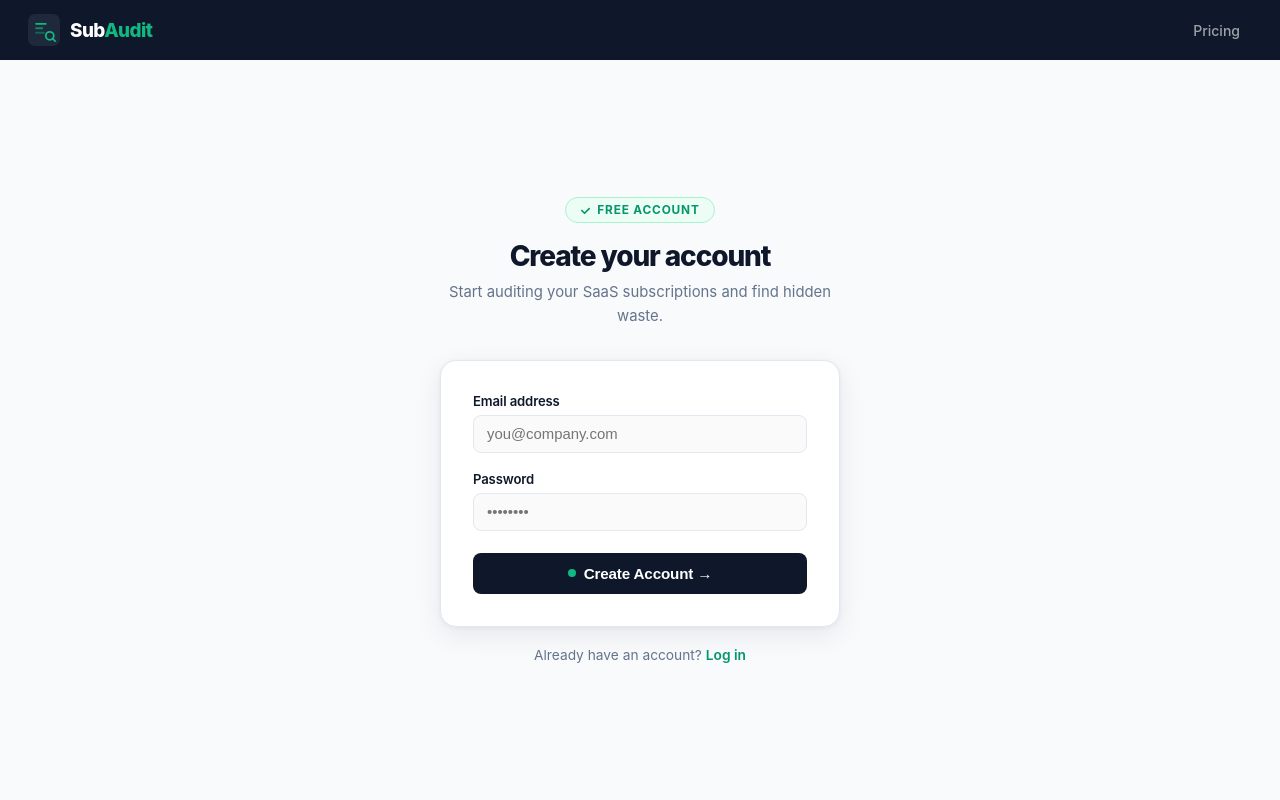
After one commit to loganmcp22-svg/saas-audit, a Flask app: page /signup in a window 1280 px wide. The commit adds this page. Run offline with Flask 3, Linux system fonts and the light colour scheme.

Commit message:
add user authentication

```diff
--- a/app.py
+++ b/app.py
@@ -1,7 +1,9 @@
 import os
 import requests
 from flask import Flask, render_template, request, session, redirect, url_for, jsonify
-from extensions import db
+from flask_login import login_user, logout_user, login_required, current_user
+from werkzeug.security import generate_password_hash, check_password_hash
+from extensions import db, login_manager
 
 app = Flask(__name__)
 app.secret_key = os.environ.get('SECRET_KEY', 'saas-audit-dev-key-change-in-prod')
@@ -14,6 +16,7 @@ app.config['SQLALCHEMY_DATABASE_URI'] = database_url or 'sqlite:///local.db'
 app.config['SQLALCHEMY_TRACK_MODIFICATIONS'] = False
 
 db.init_app(app)
+login_manager.init_app(app)
 
 import models  # noqa: E402 — registers models with SQLAlchemy metadata
 
@@ -21,7 +24,13 @@ with app.app_context():
     db.create_all()
 
 
+@login_manager.user_loader
+def load_user(user_id):
+    return models.User.query.get(int(user_id))
+
+
 @app.route('/', methods=['GET', 'POST'])
+@login_required
 def index():
     if request.method == 'POST':
         names = request.form.getlist('name')
@@ -50,6 +59,7 @@ def index():
 
 
 @app.route('/results')
+@login_required
 def results():
     subscriptions = session.get('subscriptions', [])
     if not subscriptions:
@@ -75,6 +85,51 @@ def results():
 @app.route('/pricing')
 def pricing():
     return render_template('pricing.html')
+
+
+@app.route('/signup', methods=['GET', 'POST'])
+def signup():
+    if current_user.is_authenticated:
+        return redirect(url_for('index'))
+    error = None
+    if request.method == 'POST':
+        email = request.form.get('email', '').strip().lower()
+        password = request.form.get('password', '')
+        if not email or not password:
+            error = 'Email and password are required.'
+        elif models.User.query.filter_by(email=email).first():
+            error = 'An account with that email already exists.'
+        else:
+            user = models.User(email=email, password_hash=generate_password_hash(password))
+            db.session.add(user)
+            db.session.commit()
+            login_user(user)
+            return redirect(url_for('index'))
+    return render_template('signup.html', error=error)
+
+
+@app.route('/login', methods=['GET', 'POST'])
+def login():
+    if current_user.is_authenticated:
+        return redirect(url_for('index'))
+    error = None
+    if request.method == 'POST':
+        email = request.form.get('email', '').strip().lower()
+        password = request.form.get('password', '')
+        user = models.User.query.filter_by(email=email).first()
+        if not user or not check_password_hash(user.password_hash, password):
+            error = 'Invalid email or password.'
+        else:
+            login_user(user)
+            return redirect(url_for('index'))
+    return render_template('login.html', error=error)
+
+
+@app.route('/logout')
+@login_required
+def logout():
+    logout_user()
+    return redirect(url_for('login'))
 
 
 @app.route('/api/waitlist', methods=['POST'])
--- a/extensions.py
+++ b/extensions.py
@@ -1,3 +1,6 @@
 from flask_sqlalchemy import SQLAlchemy
+from flask_login import LoginManager
 
 db = SQLAlchemy()
+login_manager = LoginManager()
+login_manager.login_view = 'login'
--- a/models.py
+++ b/models.py
@@ -1,8 +1,9 @@
 from datetime import datetime, timezone
+from flask_login import UserMixin
 from extensions import db
 
 
-class User(db.Model):
+class User(UserMixin, db.Model):
     __tablename__ = 'users'
 
     id = db.Column(db.Integer, primary_key=True)
--- a/requirements.txt
+++ b/requirements.txt
@@ -2,6 +2,7 @@ blinker==1.9.0
 click==8.4.1
 colorama==0.4.6
 Flask==3.1.3
+Flask-Login==0.6.3
 Flask-SQLAlchemy==3.1.1
 gunicorn==26.0.0
 itsdangerous==2.2.0
--- /dev/null
+++ b/templates/signup.html
@@ -0,0 +1,317 @@
+<!DOCTYPE html>
+<html lang="en">
+<head>
+  <meta charset="UTF-8">
+  <meta name="viewport" content="width=device-width, initial-scale=1.0">
+  <title>Sign Up — SubAudit</title>
+  <style>
+    *, *::before, *::after { box-sizing: border-box; margin: 0; padding: 0; }
+
+    :root {
+      --navy:        #0f172a;
+      --navy-2:      #1e293b;
+      --green:       #10b981;
+      --green-dark:  #059669;
+      --green-light: #ecfdf5;
+      --green-ring:  rgba(16, 185, 129, 0.15);
+      --green-border:#a7f3d0;
+      --page-bg:     #f8fafc;
+      --card-bg:     #ffffff;
+      --border:      #e2e8f0;
+      --text:        #0f172a;
+      --muted:       #64748b;
+      --subtle:      #94a3b8;
+      --error-bg:    #fff1f2;
+      --error-text:  #be123c;
+      --error-border:#fecdd3;
+    }
+
+    body {
+      font-family: -apple-system, BlinkMacSystemFont, 'Segoe UI', Roboto, sans-serif;
+      background: var(--page-bg);
+      color: var(--text);
+      min-height: 100vh;
+    }
+
+    /* ── Navbar ── */
+    .navbar {
+      background: var(--navy);
+      padding: 0 28px;
+      height: 60px;
+      display: flex;
+      align-items: center;
+      justify-content: space-between;
+      box-shadow: 0 1px 0 rgba(255,255,255,0.05);
+    }
+
+    .brand {
+      display: flex;
+      align-items: center;
+      gap: 10px;
+      text-decoration: none;
+    }
+
+    .brand-icon {
+      width: 32px;
+      height: 32px;
+      flex-shrink: 0;
+    }
+
+    .brand-name {
+      font-size: 1.18rem;
+      font-weight: 800;
+      color: #ffffff;
+      letter-spacing: -0.03em;
+    }
+
+    .brand-name .accent { color: var(--green); }
+
+    .nav-right {
+      display: flex;
+      align-items: center;
+      gap: 6px;
+    }
+
+    .nav-link {
+      color: rgba(255,255,255,0.6);
+      font-size: 0.875rem;
+      font-weight: 500;
+      text-decoration: none;
+      padding: 6px 12px;
+      border-radius: 6px;
+      transition: color 0.15s, background 0.15s;
+    }
+
+    .nav-link:hover {
+      color: #ffffff;
+      background: rgba(255,255,255,0.08);
+    }
+
+    /* ── Page ── */
+    .page {
+      display: flex;
+      align-items: center;
+      justify-content: center;
+      padding: 64px 20px;
+      min-height: calc(100vh - 60px);
+    }
+
+    .auth-wrap {
+      width: 100%;
+      max-width: 400px;
+    }
+
+    /* ── Header ── */
+    .auth-header {
+      text-align: center;
+      margin-bottom: 32px;
+    }
+
+    .hero-badge {
+      display: inline-flex;
+      align-items: center;
+      gap: 6px;
+      background: var(--green-light);
+      color: var(--green-dark);
+      border: 1px solid var(--green-border);
+      font-size: 0.74rem;
+      font-weight: 700;
+      letter-spacing: 0.07em;
+      text-transform: uppercase;
+      padding: 5px 14px;
+      border-radius: 20px;
+      margin-bottom: 16px;
+    }
+
+    .hero-badge svg {
+      width: 11px;
+      height: 11px;
+      flex-shrink: 0;
+    }
+
+    .auth-header h1 {
+      font-size: 1.75rem;
+      font-weight: 800;
+      color: var(--navy);
+      letter-spacing: -0.04em;
+      margin-bottom: 8px;
+    }
+
+    .auth-header p {
+      color: var(--muted);
+      font-size: 0.93rem;
+      line-height: 1.55;
+    }
+
+    /* ── Card ── */
+    .card {
+      background: var(--card-bg);
+      border-radius: 16px;
+      padding: 32px;
+      box-shadow: 0 1px 4px rgba(0,0,0,0.05), 0 8px 28px rgba(15,23,42,0.08);
+      border: 1px solid var(--border);
+    }
+
+    /* ── Form ── */
+    .field {
+      margin-bottom: 18px;
+    }
+
+    label {
+      display: block;
+      font-size: 0.82rem;
+      font-weight: 600;
+      color: var(--text);
+      margin-bottom: 6px;
+      letter-spacing: -0.01em;
+    }
+
+    input[type="email"],
+    input[type="password"] {
+      width: 100%;
+      padding: 10px 13px;
+      border: 1.5px solid var(--border);
+      border-radius: 8px;
+      font-size: 0.93rem;
+      color: var(--text);
+      background: #fafafa;
+      transition: border-color 0.15s, box-shadow 0.15s, background 0.15s;
+      outline: none;
+    }
+
+    input[type="email"]:focus,
+    input[type="password"]:focus {
+      border-color: var(--green);
+      box-shadow: 0 0 0 3px var(--green-ring);
+      background: white;
+    }
+
+    /* ── Error ── */
+    .error-box {
+      background: var(--error-bg);
+      border: 1px solid var(--error-border);
+      color: var(--error-text);
+      border-radius: 8px;
+      padding: 10px 14px;
+      font-size: 0.875rem;
+      font-weight: 500;
+      margin-bottom: 20px;
+    }
+
+    /* ── Submit ── */
+    .btn-submit {
+      width: 100%;
+      padding: 12px 24px;
+      background: var(--navy);
+      color: white;
+      border: none;
+      border-radius: 8px;
+      font-size: 0.95rem;
+      font-weight: 700;
+      cursor: pointer;
+      letter-spacing: -0.01em;
+      display: inline-flex;
+      align-items: center;
+      justify-content: center;
+      gap: 8px;
+      transition: background 0.15s, transform 0.1s;
+      margin-top: 4px;
+    }
+
+    .btn-submit:hover  { background: var(--navy-2); }
+    .btn-submit:active { transform: scale(0.98); }
+
+    .btn-dot {
+      width: 8px;
+      height: 8px;
+      background: var(--green);
+      border-radius: 50%;
+      flex-shrink: 0;
+    }
+
+    /* ── Footer link ── */
+    .auth-footer {
+      text-align: center;
+      margin-top: 20px;
+      font-size: 0.86rem;
+      color: var(--muted);
+    }
+
+    .auth-footer a {
+      color: var(--green-dark);
+      font-weight: 600;
+      text-decoration: none;
+    }
+
+    .auth-footer a:hover { text-decoration: underline; }
+
+    @media (max-width: 420px) {
+      .navbar { padding: 0 16px; }
+      .card { padding: 24px 18px; }
+      .page { padding: 32px 16px; align-items: flex-start; }
+    }
+  </style>
+</head>
+<body>
+
+  <nav class="navbar">
+    <a href="/" class="brand">
+      <svg class="brand-icon" viewBox="0 0 36 36" fill="none" xmlns="http://www.w3.org/2000/svg" aria-hidden="true">
+        <rect width="36" height="36" rx="8" fill="#1e293b"/>
+        <rect x="8" y="10" width="13" height="2.2" rx="1.1" fill="#10b981"/>
+        <rect x="8" y="15" width="9" height="2.2" rx="1.1" fill="#10b981" fill-opacity="0.65"/>
+        <rect x="8" y="20" width="11" height="2.2" rx="1.1" fill="#10b981" fill-opacity="0.4"/>
+        <circle cx="24.5" cy="24.5" r="4.5" stroke="#10b981" stroke-width="2" fill="none"/>
+        <line x1="27.7" y1="27.7" x2="30.5" y2="30.5" stroke="#10b981" stroke-width="2" stroke-linecap="round"/>
+      </svg>
+      <span class="brand-name">Sub<span class="accent">Audit</span></span>
+    </a>
+    <div class="nav-right">
+      <a href="/pricing" class="nav-link">Pricing</a>
+    </div>
+  </nav>
+
+  <div class="page">
+    <div class="auth-wrap">
+
+      <div class="auth-header">
+        <div class="hero-badge">
+          <svg viewBox="0 0 12 12" fill="none" aria-hidden="true">
+            <path d="M2 6l3 3 5-5" stroke="currentColor" stroke-width="1.8" stroke-linecap="round" stroke-linejoin="round"/>
+          </svg>
+          Free Account
+        </div>
+        <h1>Create your account</h1>
+        <p>Start auditing your SaaS subscriptions and find hidden waste.</p>
+      </div>
+
+      <div class="card">
+        {% if error %}
+        <div class="error-box">{{ error }}</div>
+        {% endif %}
+
+        <form method="POST" action="/signup">
+          <div class="field">
+            <label for="email">Email address</label>
+            <input type="email" id="email" name="email" placeholder="you@company.com" autocomplete="email" required>
+          </div>
+          <div class="field">
+            <label for="password">Password</label>
+            <input type="password" id="password" name="password" placeholder="••••••••" autocomplete="new-password" required minlength="8">
+          </div>
+          <button type="submit" class="btn-submit">
+            <span class="btn-dot" aria-hidden="true"></span>
+            Create Account &rarr;
+          </button>
+        </form>
+      </div>
+
+      <div class="auth-footer">
+        Already have an account? <a href="/login">Log in</a>
+      </div>
+
+    </div>
+  </div>
+
+</body>
+</html>
```
Also changed, not shown: templates/index.html (+12 -1 lines), templates/login.html (added, +289 -0 lines).
